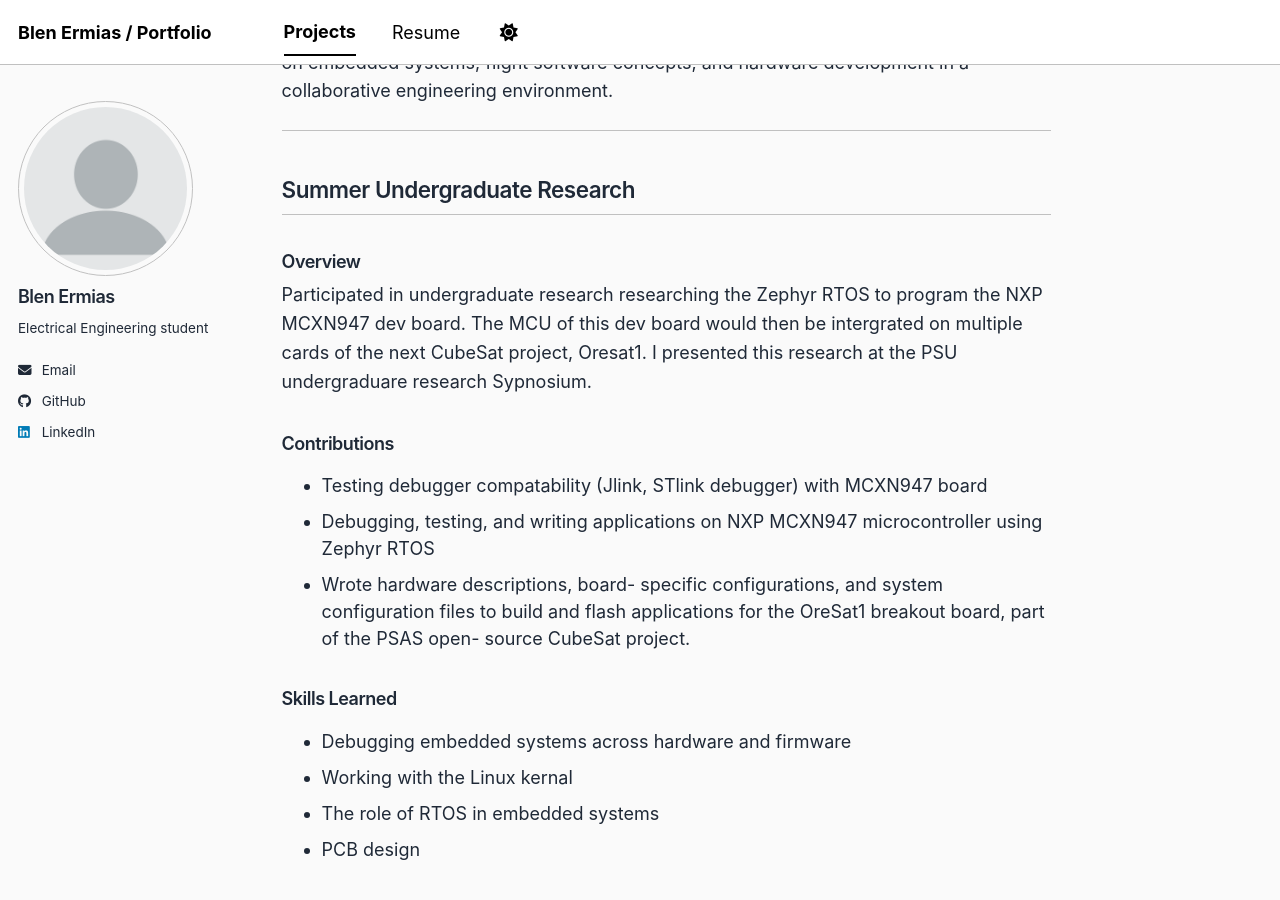
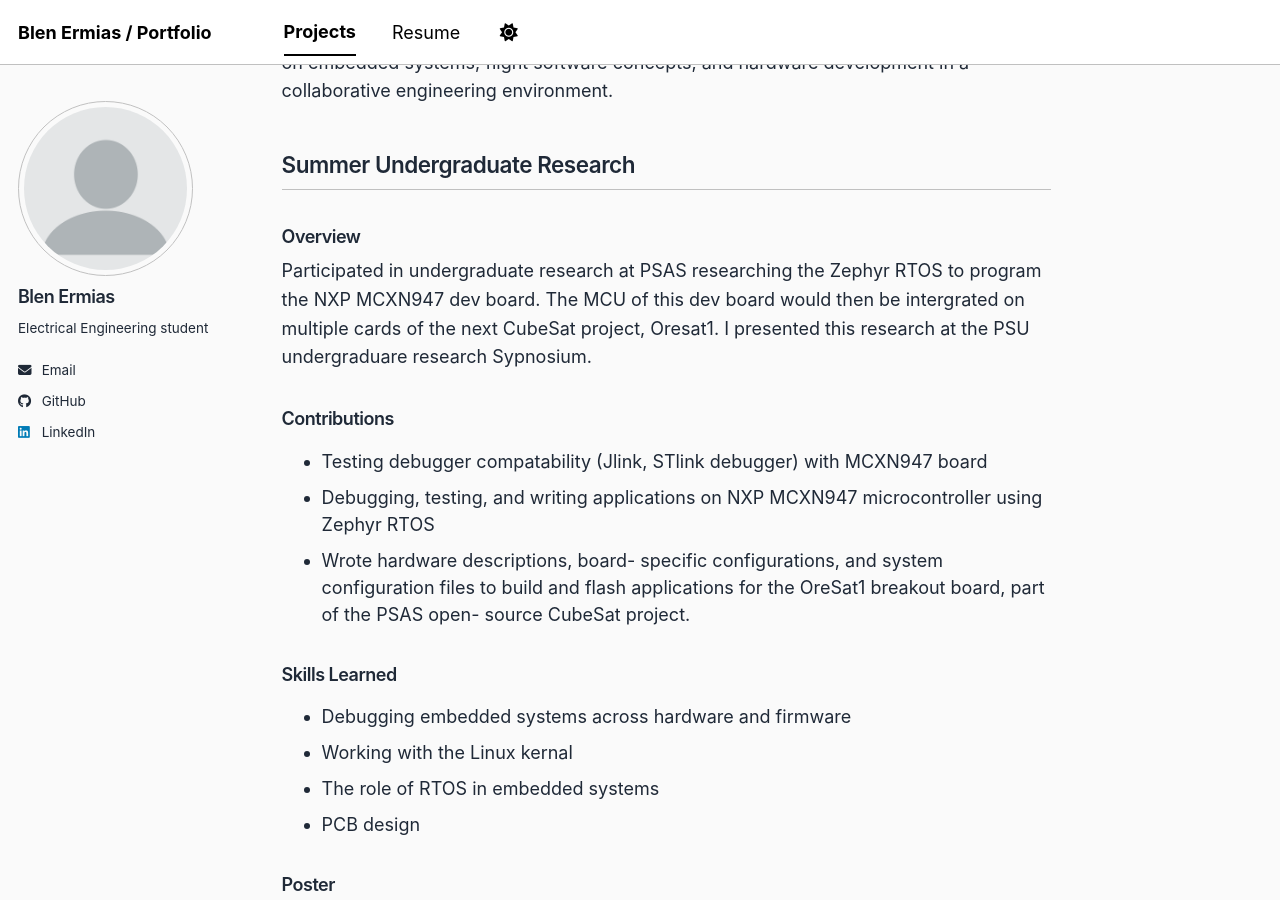
Before and after one commit to Blen-E/Blen-E.github.io, a Jekyll site: the page built from _portfolio/psas.md, in a window 1280 px wide and 900 px high, scrolled down 302 px. Built offline with Jekyll 4.4.1, drawn with Linux system fonts in a browser that asks for light colours; a script bundle is joined from its source files by our own code; library files that are not in the unit come from our copies; some of the changed text lies outside the part shown.

Commit message:
Update psas.md

```diff
--- a/_portfolio/psas.md
+++ b/_portfolio/psas.md
@@ -8,12 +8,11 @@
 ## Overview
 I work in the firmware and electrical teams Contributeing to the development of an open-source CubeSat as part of the Portland State Aerospace Society (PSAS). My work focused on embedded systems, flight software concepts, and hardware development in a collaborative engineering environment.
 
----
 
 ## Summer Undergraduate Research
 
 ### Overview
-Participated in undergraduate research researching the Zephyr RTOS to program the NXP MCXN947 dev board. The MCU of this dev board would then be intergrated on multiple cards of the next CubeSat project, Oresat1. I presented this research at the PSU undergraduare research Sypnosium.
+Participated in undergraduate research at PSAS researching the Zephyr RTOS to program the NXP MCXN947 dev board. The MCU of this dev board would then be intergrated on multiple cards of the next CubeSat project, Oresat1. I presented this research at the PSU undergraduare research Sypnosium.
 
 ### Contributions
 - Testing debugger compatability (Jlink, STlink debugger) with MCXN947 board
```
Also changed, not shown: other parts of _portfolio/psas.md (+1 -1 lines).
